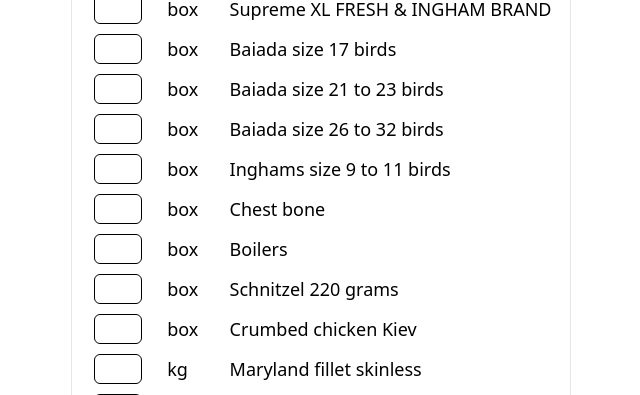
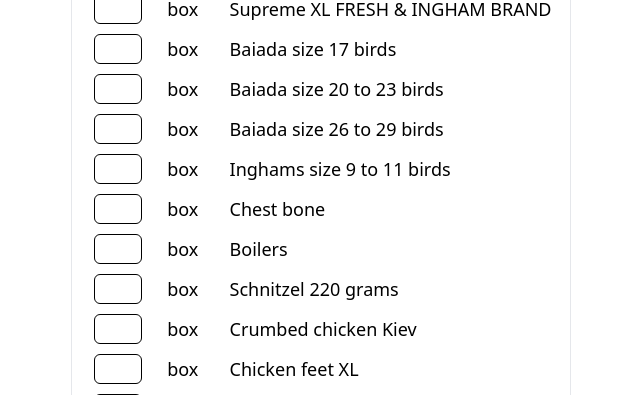
Before and after one commit to laurapham1/poultryline-order-template, a Gatsby site: page / in a window 1280 px wide. Shown: the part 405-800 px from the top of the page, without its empty margins (319-959 px from the left). Built offline with nearby package versions, Linux system fonts and the light colour scheme; Gatsby itself is replaced by a stand-in of ours.

Commit message:
update items

```diff
--- a/src/utils/OrderTemplate.js
+++ b/src/utils/OrderTemplate.js
@@ -47,12 +47,12 @@
 	{
 		amount: '',
 		metric: 'box',
-		name: ' Baiada size 21 to 23 birds',
+		name: ' Baiada size 20 to 23 birds',
 	},
 	{
 		amount: '',
 		metric: 'box',
-		name: 'Baiada size 26 to 32 birds',
+		name: 'Baiada size 26 to 29 birds',
 	},
 	{
 		amount: '',
@@ -78,6 +78,11 @@
 		amount: '',
 		metric: 'box',
 		name: 'Crumbed chicken Kiev',
+	},
+	{
+		amount: '',
+		metric: 'box',
+		name: 'Chicken feet XL'
 	},
 	{
 		amount: '',
```
